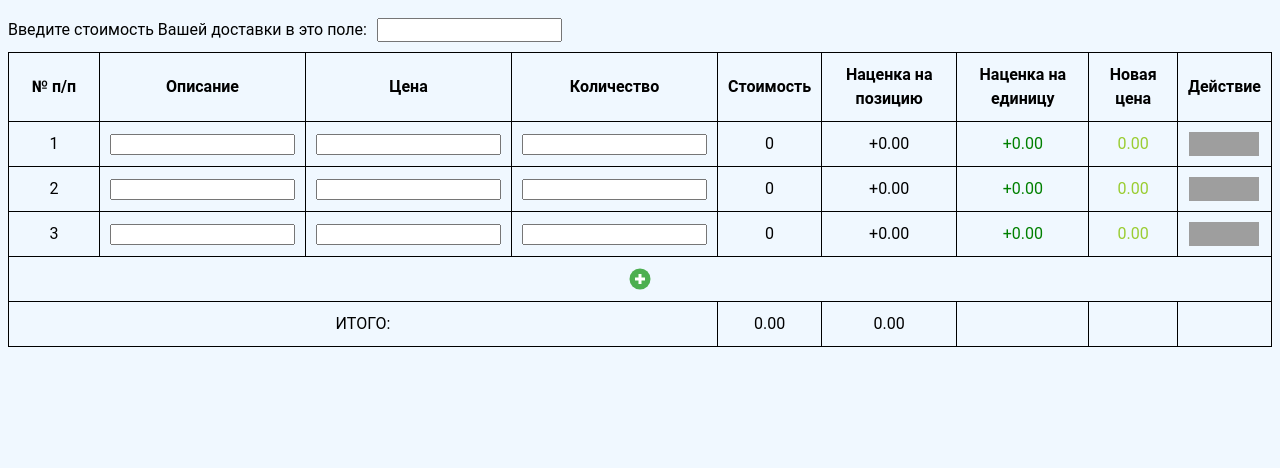
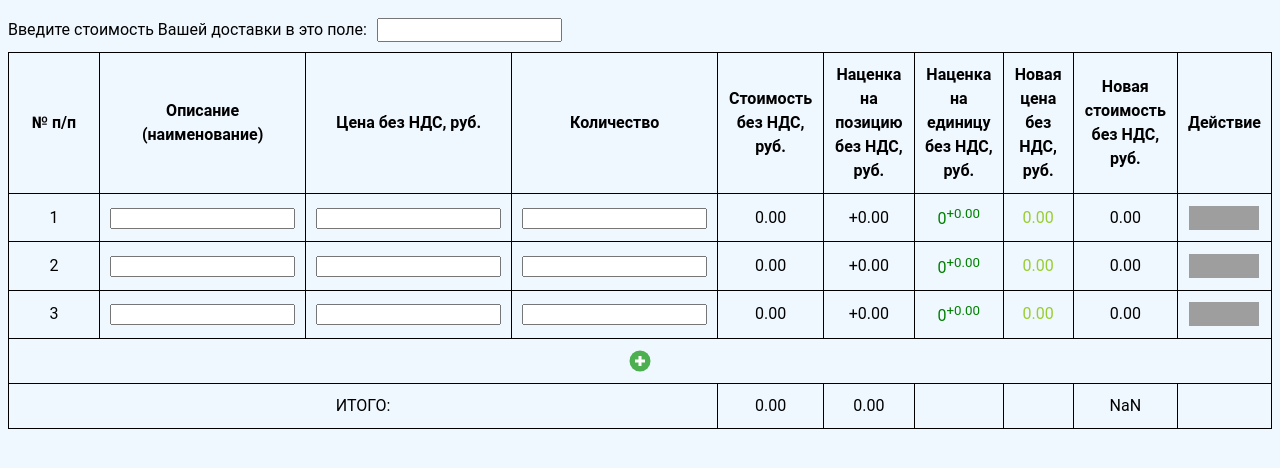
Before and after one commit to Maltsau/DeliveryCalculator, a React (Vite) app: page / in a window 1280 px wide. Shown: the top 468 px of the page. Built offline with nearby package versions, Linux system fonts and the light colour scheme; grey boxes are pictures that could not be loaded.

Commit message:
feat: some calculation add

```diff
--- a/src/App.tsx
+++ b/src/App.tsx
@@ -106,6 +106,12 @@ function App() {
     (line) => (line.price * line.quantity * delivery) / totalNettoPrice
   );
 
+  const newPrices = lines.map(
+    (line, i) => line.price + deliveryPerPosition[i] / line.quantity
+  );
+
+  const newCosts = lines.map((line, i) => newPrices[i] * line.quantity);
+
   return (
     <>
       <Header>
@@ -120,13 +126,14 @@ function App() {
           <TableHead>
             <TableLine>
               <TableHeadCell>№ п/п</TableHeadCell>
-              <TableHeadCell>Описание</TableHeadCell>
-              <TableHeadCell>Цена</TableHeadCell>
+              <TableHeadCell>Описание (наименование)</TableHeadCell>
+              <TableHeadCell>Цена без НДС, руб.</TableHeadCell>
               <TableHeadCell>Количество</TableHeadCell>
-              <TableHeadCell>Стоимость</TableHeadCell>
-              <TableHeadCell>Наценка на позицию</TableHeadCell>
-              <TableHeadCell>Наценка на единицу</TableHeadCell>
-              <TableHeadCell>Новая цена</TableHeadCell>
+              <TableHeadCell>Стоимость без НДС, руб.</TableHeadCell>
+              <TableHeadCell>Наценка на позицию без НДС, руб.</TableHeadCell>
+              <TableHeadCell>Наценка на единицу без НДС, руб.</TableHeadCell>
+              <TableHeadCell>Новая цена без НДС, руб.</TableHeadCell>
+              <TableHeadCell>Новая стоимость без НДС, руб.</TableHeadCell>
               <TableHeadCell>Действие</TableHeadCell>
             </TableLine>
           </TableHead>
@@ -167,7 +174,9 @@ function App() {
                   />
                 </TableCell>
                 <TableCell>
-                  <span>{validateCalculated(line.price * line.quantity)}</span>
+                  <span>
+                    {validateCalculated(line.price * line.quantity).toFixed(2)}
+                  </span>
                 </TableCell>
                 <TableCell>
                   <span>
@@ -177,18 +186,20 @@ function App() {
                 </TableCell>
                 <TableCell>
                   <span>
-                    {'+' +
-                      validateCalculated(
-                        deliveryPerPosition[i] / line.quantity
-                      ).toFixed(2)}
+                    {line.price}
+                    <sup>
+                      {'+' +
+                        validateCalculated(
+                          deliveryPerPosition[i] / line.quantity
+                        ).toFixed(2)}
+                    </sup>
                   </span>
                 </TableCell>
                 <TableCell>
-                  <span>
-                    {validateCalculated(
-                      line.price + deliveryPerPosition[i] / line.quantity
-                    ).toFixed(2)}
-                  </span>
+                  <span>{validateCalculated(newPrices[i]).toFixed(2)}</span>
+                </TableCell>
+                <TableCell>
+                  {validateCalculated(newCosts[i]).toFixed(2)}
                 </TableCell>
                 <TableCell>
                   <InlineButton
@@ -201,7 +212,7 @@ function App() {
               </TableLine>
             ))}
             <TableLine>
-              <TableCell colSpan={9}>
+              <TableCell colSpan={10}>
                 <InlineButton
                   $background={plusIcon}
                   onClick={() => {
@@ -225,6 +236,12 @@ function App() {
               </TableCell>
               <TableCell></TableCell>
               <TableCell></TableCell>
+              <TableCell>
+                {newCosts.reduce(
+                  (accumulator, currentValue) => accumulator + currentValue,
+                  0
+                )}
+              </TableCell>
               <TableCell></TableCell>
             </TableLine>
           </tbody>
```
